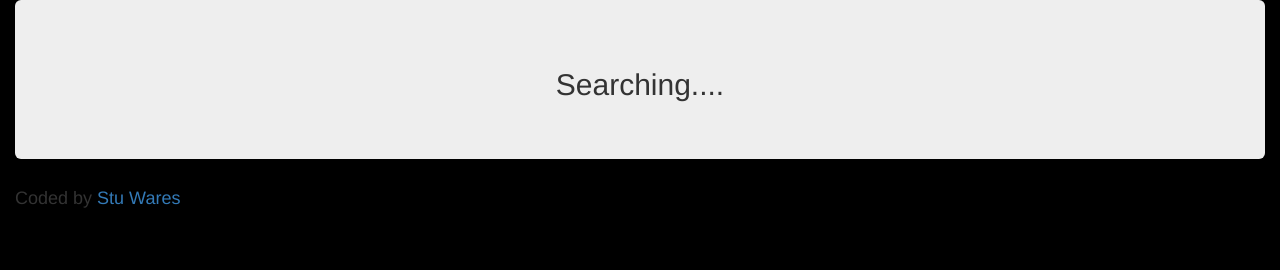
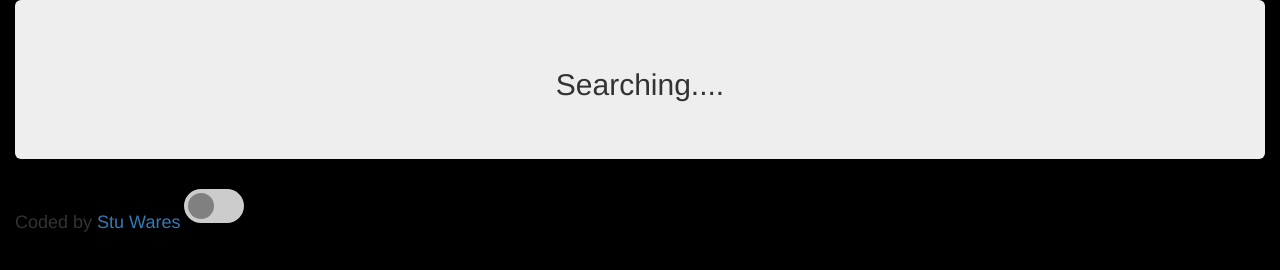
Before and after one commit to StuWares/weather, a plain HTML site: page index.html in a window 1280 px wide. Drawn offline with nearby package versions, Linux system fonts and the light colour scheme.

Commit message:
added css for toggle button

```diff
--- a/index.html
+++ b/index.html
@@ -33,14 +33,19 @@
 		</div>
 
 		<div id="temp">
-			<div id="c-f-switch">
 
-			</div>
 		</div>
+
+
 	</div>
 
 <div id="footer">
-	<h4>Coded by <a href="https://www.twitter.com/TameRocket/" target="_blank">Stu Wares</a></h4>
+	<h4 id="contact">Coded by <a href="https://www.twitter.com/TameRocket/" target="_blank">Stu Wares</a></h4>
+	<!-- toggle switch -->
+	<label class="switch" id="fc-toggle">
+		<input type="checkbox" name="">
+		<div class="slider"></div>
+	</label>
 </div>
 
 </div>
--- a/javascript/scripts.js
+++ b/javascript/scripts.js
@@ -1,5 +1,7 @@
 /* Open Weather Map api */
 /* f0d6e0583c32177ac960f8b743c14ae0 */
+/* using cors-anywhere.herokuapp.com as a proxy due to weather api not
+supporting https*/
 /* TODO: C/F button, weather icons, get local files for bootstrap
 and jquery*/
 
@@ -18,10 +20,12 @@ $(document).ready(function(){
 
 
     		},
+    		/* render json data*/
     		success: function(response){
     			$("#city").html("<h1>" + response.name + "</h1>");
     			$("#temp").html("<h2>" + response.main.temp.toFixed() + "&deg;C</h2>");
     			$("#details").html("<h2>" + response.weather[0].description + "</h2>");
+
     		},
     		error: function(){
     			$("#city").html("<h2>Unable to contact api</h2>");
--- a/styles/style.css
+++ b/styles/style.css
@@ -1,3 +1,66 @@
 body {
 	background: black;
 }
+
+#footer {
+	display: inline-block;
+}
+
+#contact {
+	display: inline-block;
+}
+
+
+
+/* slider toggle switch */
+.switch {
+	position: relative;
+	display: inline-block;
+	width: 60px;
+	height: 34px;
+}
+
+/* hide the default checkbox*/
+.switch input {
+	display: none;
+}
+
+.slider {
+	position: absolute;
+	cursor: pointer;
+	top: 0;
+	left: 0;
+	right: 0;
+	bottom: 0;
+	border-radius: 34px;
+	background-color: #ccc;
+	-webkit-transition: .4s;
+	transition: .4s;
+}
+
+.slider:before {
+	position: absolute;
+	content: "";
+	height: 26px;
+	width: 26px;
+	left: 4px;
+	bottom: 4px;
+	border-radius: 50%;
+	background-color: grey;
+	-webkit-transition: .4s;
+	transition: .4s;
+}
+
+input:checked + .slider {
+	background-color: #2196F3;
+}
+
+input:focus + .slider {
+	box-shadow: 0 0 1px #2196F3;
+}
+
+input:checked + .slider:before {
+	-webkit-transform: translateX(26px);
+	-ms-transform: translateX(26px);
+	transform: translateX(26px);
+}
```
